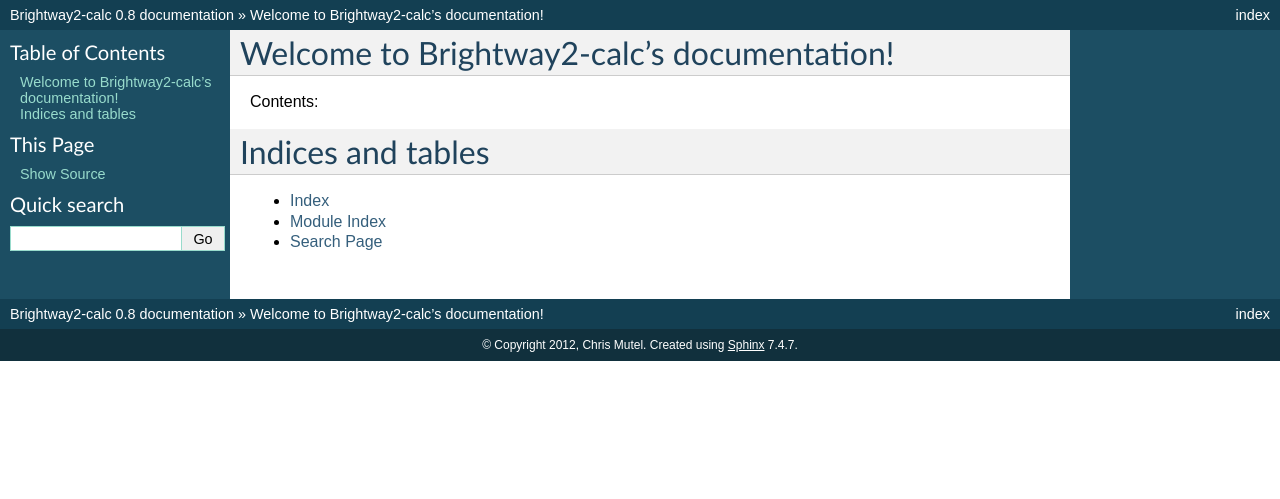
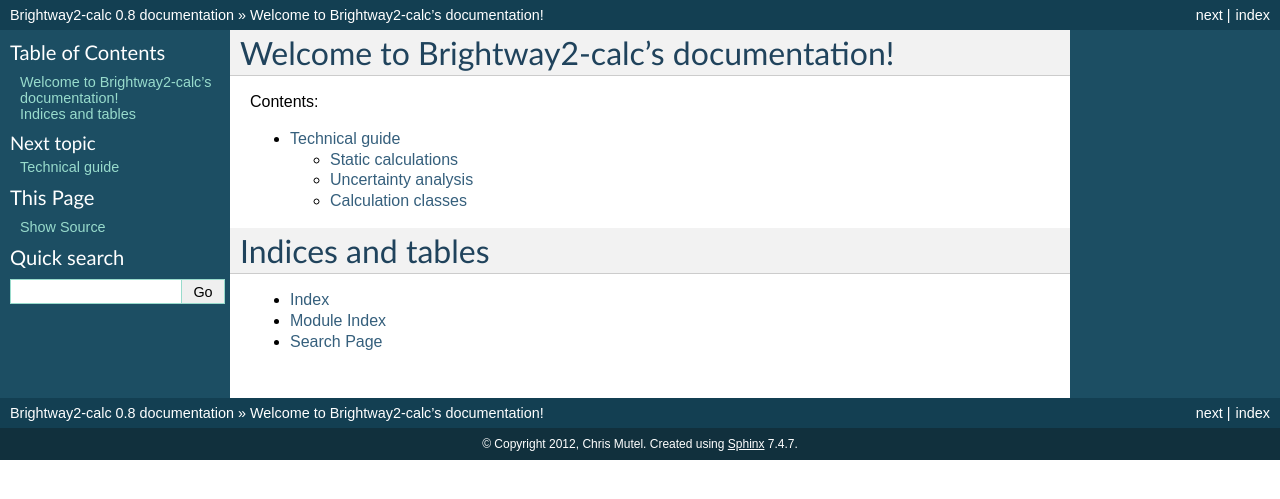
Before and after one commit to brightway-lca/brightway2-calc, a Sphinx documentation site: the page built from docs/index.rst, in a window 1280 px wide. Shown: the top 499 px of the page. Built offline with Sphinx 7.4.7, drawn with Linux system fonts in a browser that asks for light colours.

```diff
--- a/docs/conf.py
+++ b/docs/conf.py
@@ -11,12 +11,11 @@
 # All configuration values have a default; values that are commented out
 # serve to show the default.
 
-import sys, os
+import sys
+from os.path import abspath, dirname
 
-# If extensions (or modules to document with autodoc) are in another directory,
-# add these directories to sys.path here. If the directory is relative to the
-# documentation root, use os.path.abspath to make it absolute, like shown here.
-#sys.path.insert(0, os.path.abspath('.'))
+# Make sure we use this copy of Brightway2
+sys.path.insert(1, abspath(dirname(dirname(__file__))))
 
 # -- General configuration -----------------------------------------------------
 
--- a/docs/index.rst
+++ b/docs/index.rst
@@ -9,6 +9,7 @@ Contents:
 .. toctree::
    :maxdepth: 2
 
+   technical
 
 
 Indices and tables
--- /dev/null
+++ b/docs/technical.rst
@@ -0,0 +1,25 @@
+Technical guide
+***************
+
+Static calculations
+===================
+
+
+Uncertainty analysis
+====================
+
+
+Calculation classes
+===================
+
+.. autoclass:: bw2calc.LCA
+    :members:
+
+.. autoclass:: bw2calc.SimpleRegionalizedLCA
+    :members:
+
+.. autoclass:: bw2calc.MonteCarloLCA
+    :members:
+
+.. autoclass:: bw2calc.ParallelMonteCarlo
+    :members:
```
